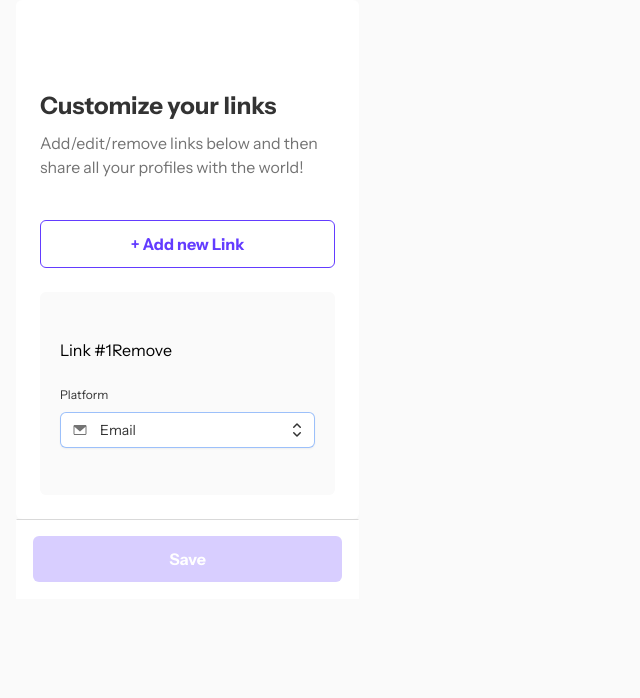
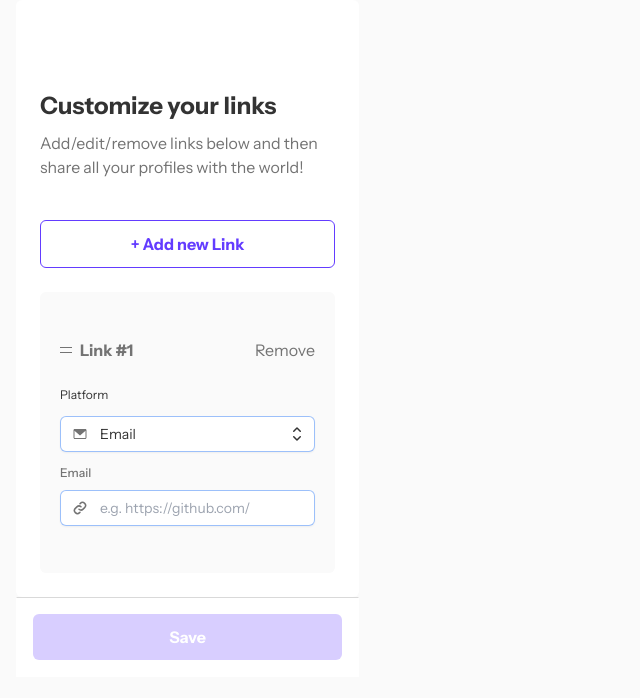
Before and after one commit to shaversj/link-sharing-app, a Next.js app: page /links in a window 1280 px wide. Shown: the top 698 px of the page, without its empty margins (0-640 px from the left). Built offline with nearby package versions, Linux system fonts and the light colour scheme.

Commit message:
Add input filed to links page

```diff
--- a/src/app/links/page.tsx
+++ b/src/app/links/page.tsx
@@ -1,6 +1,7 @@
 "use client";
 import Image from "next/image";
 import SelectMenu from "@/components/SelectMenu";
+import LinkInput from "@/components/LinkInput";
 
 export default function Links() {
   return (
@@ -20,12 +21,14 @@ export default function Links() {
             {/*  Use the “Add new link” button to get started. Once you have more than one link, you can reorder and edit them. We're here to help you share your profiles with everyone!*/}
             {/*</p>*/}
 
-            <div>
-              <span>Link #1</span>
-              <span>Remove</span>
+            <div className={"flex "}>
+              <Image src={"/images/icon-drag-and-drop.svg"} alt={"Drag and drop"} width={12} height={6} />
+              <span className={"pl-[8px] font-bold leading-[150%] text-gray"}>Link #1</span>
+              <span className={"ml-auto text-gray"}>Remove</span>
             </div>
-            <div>
+            <div className={"space-y-3"}>
               <SelectMenu />
+              <LinkInput />
             </div>
           </div>
         </div>
--- /dev/null
+++ b/src/components/LinkInput.tsx
@@ -0,0 +1,24 @@
+import Image from "next/image";
+
+export default function LinkInput() {
+  return (
+    <div>
+      <label htmlFor="email" className="block text-xs font-medium leading-[150%] text-gray">
+        Email
+      </label>
+      <div className="relative mt-2 rounded-md shadow-sm">
+        <div className="pointer-events-none absolute inset-y-0 left-0 flex items-center pl-3">
+          <Image src={"/images/icon-link.svg"} alt={"Link"} width={16} height={16} />
+          {/*<EnvelopeIcon className="text-gray-400 h-5 w-5" aria-hidden="true" />*/}
+        </div>
+        <input
+          type="text"
+          name="link"
+          id="link"
+          className="text-gray-900 ring-gray-300 placeholder:text-gray-400 block w-full rounded-md border-0 py-1.5 pl-10 ring-1 ring-inset focus:ring-2 focus:ring-inset focus:ring-indigo-600 sm:text-sm sm:leading-6"
+          placeholder="e.g. https://github.com/"
+        />
+      </div>
+    </div>
+  );
+}
```
